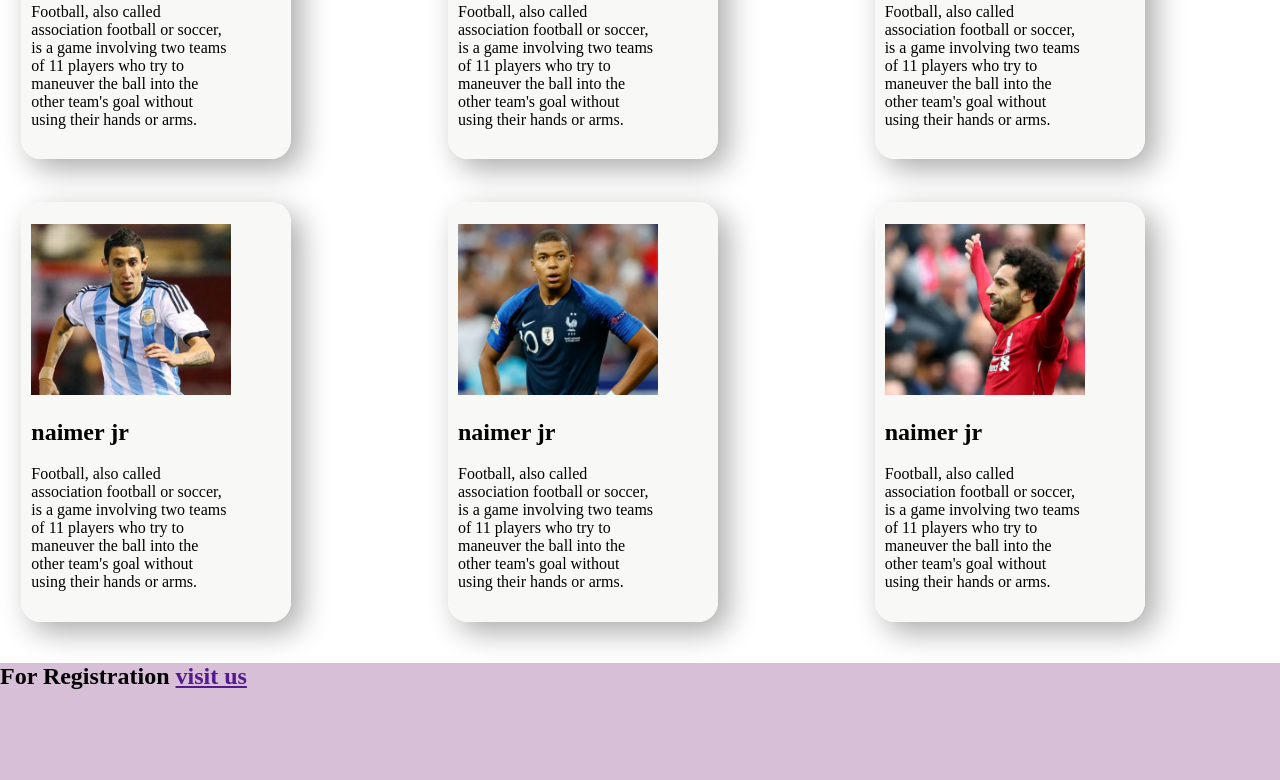
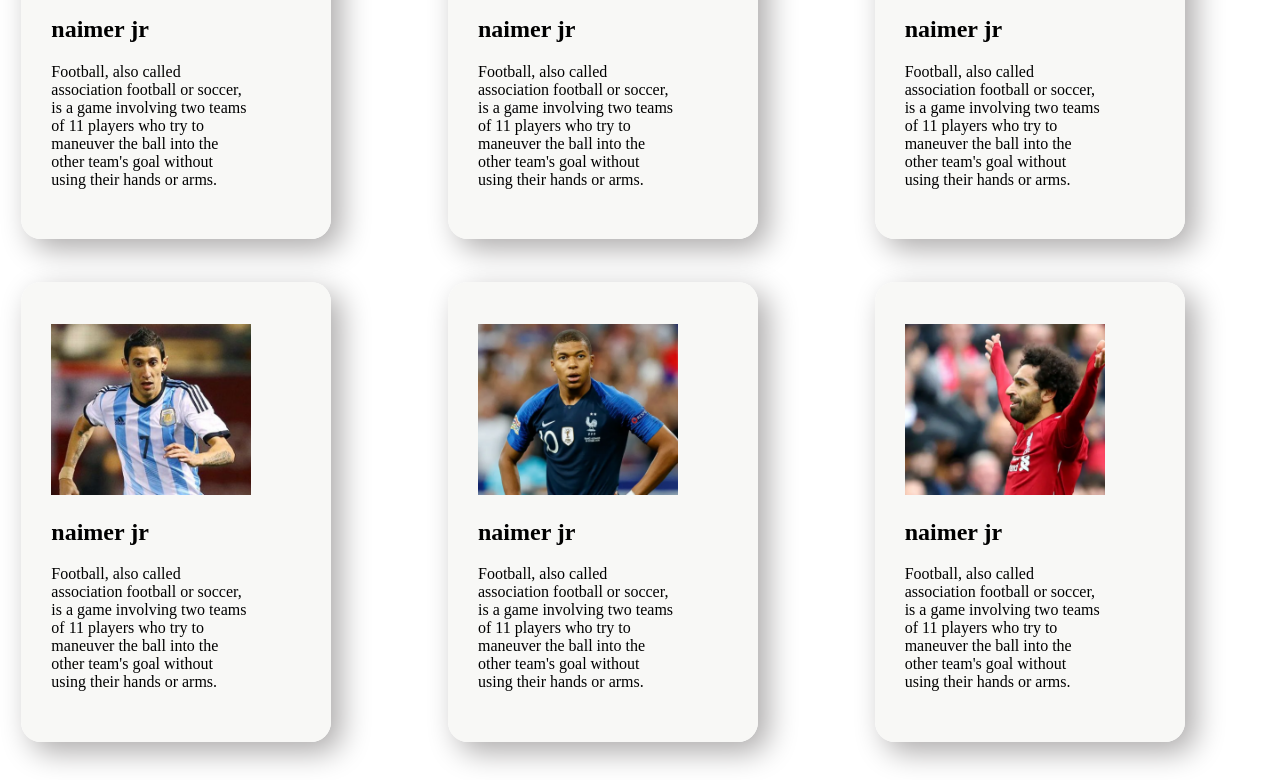
Before and after one commit to Sumaiaakter/footbal, a plain HTML site: page index.html in a window 1280 px wide. Shown: the part 1097-1877 px from the top of the page. Drawn offline with Linux system fonts and the light colour scheme.

Commit message:
style added

```diff
--- a/styles/style.css
+++ b/styles/style.css
@@ -43,7 +43,7 @@ img{
     box-shadow: 10px 10px 30px rgb(173, 171, 171);
     border-radius: 20px;
     margin: 5%;
-    padding: 10px 10px;
+    padding: 30px 30px;
 
 }
 .blog img{
@@ -59,6 +59,9 @@ img{
 }
 .reg{
     background-color: thistle;
+}
+.reg h2{
+    padding: 40px;
 }
 .sign-up{
     display: flex;grid-template-columns: repeat(2, 1fr);
@@ -86,7 +89,7 @@ footer{
     grid-template-columns: 1fr;
     align-items: center;
     background-color: rgb(23, 23, 24);
-    margin-top: 15%;
+    margin-top: 5%;
     padding: 300px;
 }
 .copy{
```
